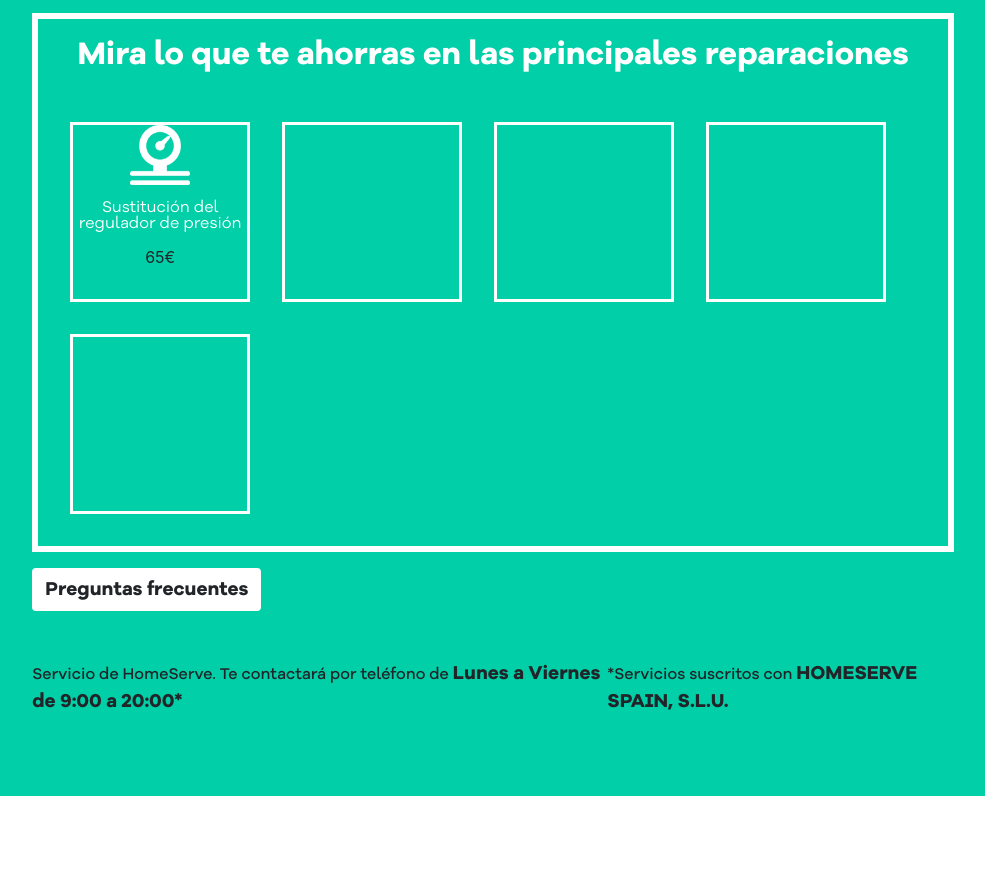
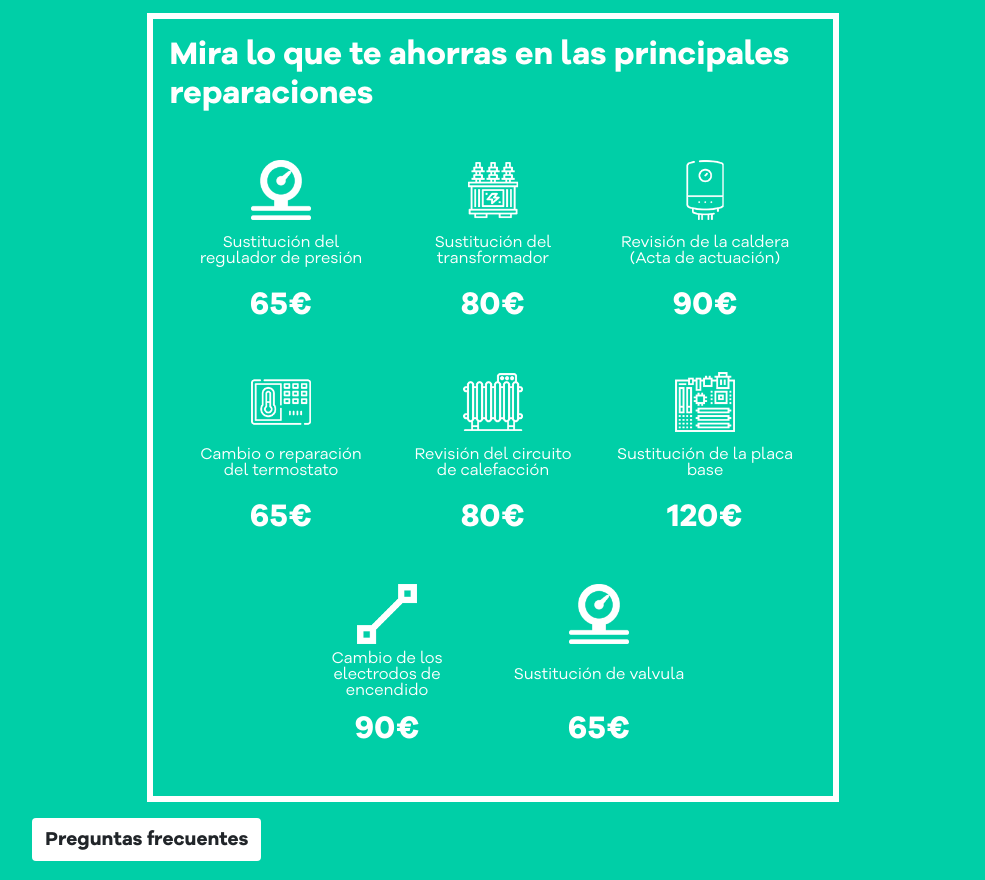
Before and after one commit to danielvazquezguerra/homeserve-landing, a plain HTML site: page index.html in a window 1280 px wide. Shown: the part 1915-2795 px from the top of the page, without its empty margins (147-1132 px from the left). Before the commit the page ends 2711 px from the top, so only its background shows below. Drawn offline with nearby package versions, Linux system fonts and the light colour scheme.

Commit message:
averias style ok

```diff
--- a/index.html
+++ b/index.html
@@ -128,7 +128,9 @@
 
         <h3>Mira lo que te ahorras en las principales reparaciones </h3>
         <div class="averias-wrapper">
+
             <div class="averias-items">
+
                 <div class="icon-averia">
                     <img src="./img/presion-averias.png" alt="regulador-presion">
                 </div>
@@ -138,11 +140,110 @@
                 <div class="precio-averia">
                     <p>65€</p>
                 </div>
+
             </div>
-            <div class="averias-items"></div>
-            <div class="averias-items"></div>
-            <div class="averias-items"></div>
-            <div class="averias-items"></div>
+
+            <div class="averias-items">
+
+                <div class="icon-averia">
+                    <img src="./img/transformador-averias.png" alt="regulador-presion">
+                </div>
+                <div class="info-averia">
+                   <p>Sustitución del transformador</p>
+                </div>
+                <div class="precio-averia">
+                    <p>80€</p>
+                </div>
+
+            </div>
+
+            <div class="averias-items">
+
+                <div class="icon-averia">
+                    <img src="./img/caldera-averias.png" alt="regulador-presion">
+                </div>
+                <div class="info-averia">
+                   <p>
+                        Revisión de la caldera <br>
+                        (Acta de actuación)
+                    </p>
+                </div>
+                <div class="precio-averia">
+                    <p>90€</p>
+                </div>
+
+            </div>
+
+            <div class="averias-items">
+
+                <div class="icon-averia">
+                    <img src="./img/termostato-averias.png" alt="regulador-presion">
+                </div>
+                <div class="info-averia">
+                   <p>Cambio o reparación del termostato</p>
+                </div>
+                <div class="precio-averia">
+                    <p>65€</p>
+                </div>
+
+            </div>
+
+            <div class="averias-items">
+
+                <div class="icon-averia">
+                    <img src="./img/calentador-averias.png" alt="regulador-presion">
+                </div>
+                <div class="info-averia">
+                   <p>Revisión del circuito de calefacción</p>
+                </div>
+                <div class="precio-averia">
+                    <p>80€</p>
+                </div>
+
+            </div>
+
+            <div class="averias-items">
+
+                <div class="icon-averia">
+                    <img src="./img/placa-base-averias.png" alt="regulador-presion">
+                </div>
+                <div class="info-averia">
+                   <p>Sustitución de la placa base</p>
+                </div>
+                <div class="precio-averia">
+                    <p>120€</p>
+                </div>
+
+            </div>
+
+            <div class="averias-items">
+
+                <div class="icon-averia">
+                    <img src="./img/electrodos-averias.png" alt="regulador-presion">
+                </div>
+                <div class="info-averia">
+                   <p>Cambio de los electrodos de encendido</p>
+                </div>
+                <div class="precio-averia">
+                    <p>90€</p>
+                </div>
+
+            </div>
+
+            <div class="averias-items">
+
+                <div class="icon-averia">
+                    <img src="./img/presion-averias.png" alt="regulador-presion">
+                </div>
+                <div class="info-averia">
+                   <p>Sustitución de valvula</p>
+                </div>
+                <div class="precio-averia">
+                    <p>65€</p>
+                </div>
+
+            </div>
+
         </div>
 
     </div>
--- a/styles/styles.css
+++ b/styles/styles.css
@@ -292,7 +292,8 @@ button {
     display: flex;
     flex-direction: column;
     align-items: center;
-    width: 80%;
+    justify-content: center;
+    width: 60%;
     border: 6px solid white;
     margin-top: 1em;
     padding: 1em;
@@ -301,6 +302,9 @@ button {
 .averias-wrapper {
     display: flex;
     flex-wrap: wrap;
+    justify-content: center;
+    align-items: center;
+    height: auto;
 
 }
 
@@ -317,7 +321,6 @@ button {
     align-items: center;
     width: 180px;
     height: 180px;
-    border: 3px solid white;
     margin: 1em;
 }
 
@@ -333,6 +336,13 @@ button {
     text-align: center;
     font-family: 'GalanoNormal', sans-serif;
     line-height: 1em;
+    margin: 0px;
+}
+
+.precio-averia > p {
+    color: white;
+    font-family: 'GalanoBold',sans-serif;
+    font-size: 2em;
     margin: 0px;
 }
 
```
